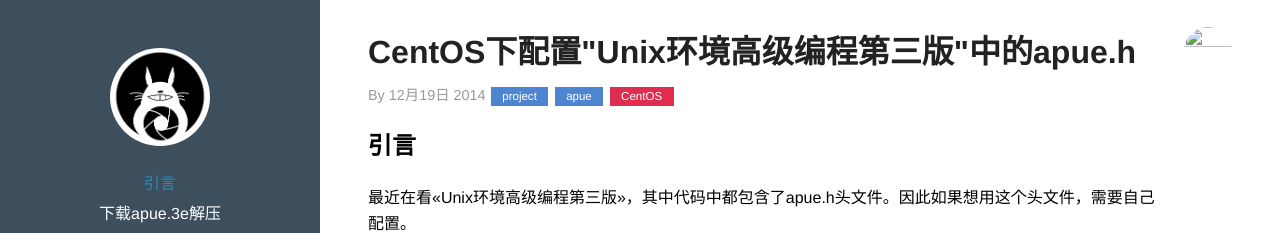
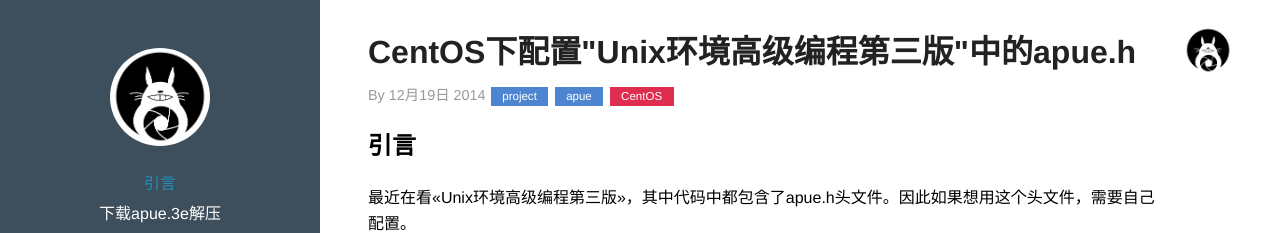
Before and after one commit to hexo2hexo/xwzpp.github.io, a Jekyll site: the page built from _posts/2014-12-19-CentOS-apue.md, in a window 1280 px wide. Shown: the top 233 px of the page. Built offline with Jekyll 4.4.1, drawn with Linux system fonts in a browser that asks for light colours; Markdown is read by kramdown in place of the engine named in the settings; comment, search, counter and statistics services are not loaded.

Commit message:
2014-12-18

```diff
--- a/_posts/2014-12-19-CentOS-apue.md
+++ b/_posts/2014-12-19-CentOS-apue.md
@@ -3,7 +3,7 @@
 title:  CentOS下配置"Unix环境高级编程第三版"中的apue.h
 description: "CentOS下配置<<Unix环境高级编程第三版>>中的apue.h"
 category: project
-avatarimg: "/img/touxiang.png"
+avatarimg: "/img/touxiang.jpg"
 tags : [apue,CentOS]
 duoshuo: true
 ---
```
Also changed, not shown: _posts/2014-12-19-CentOS-Flash.md (+1 -1 lines).
